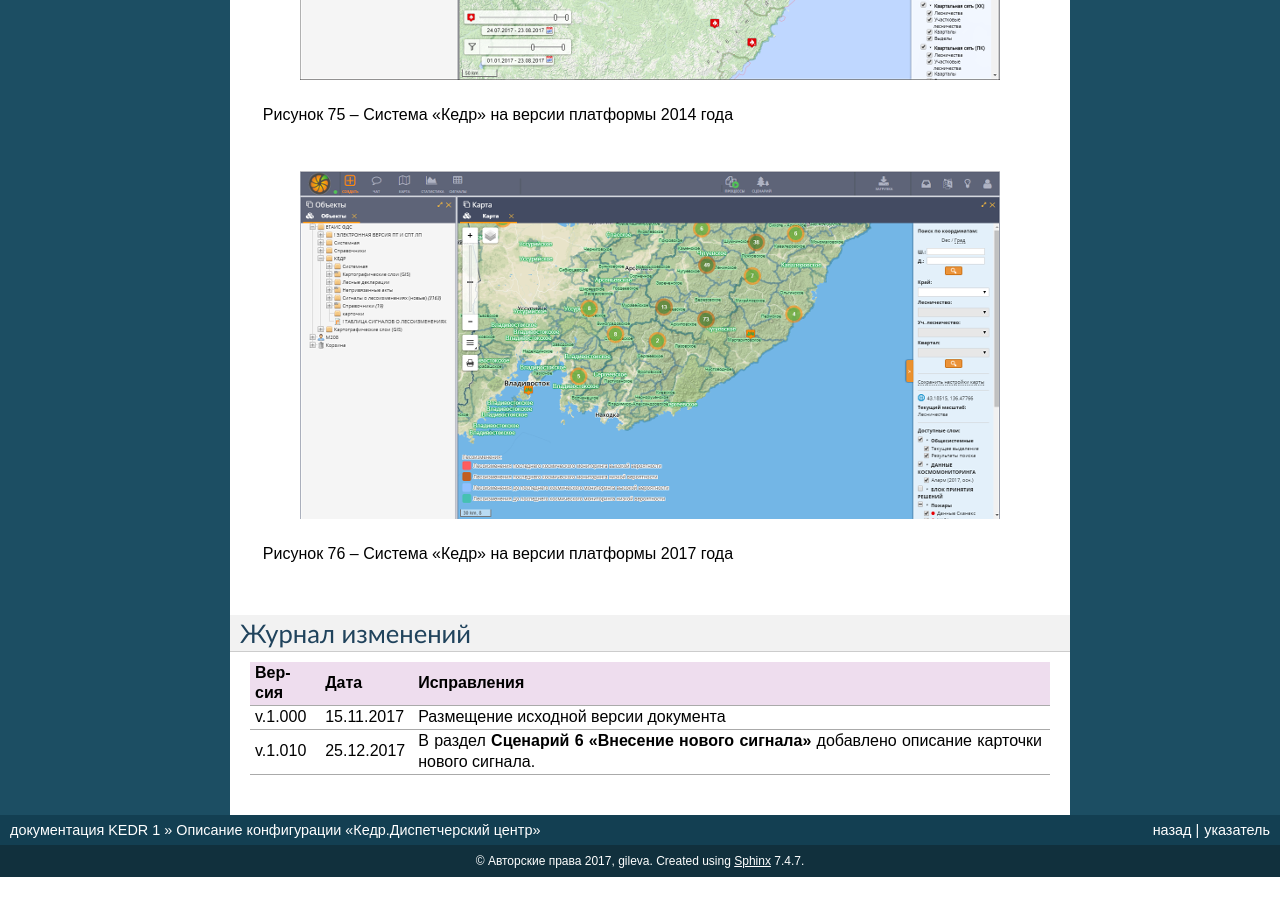
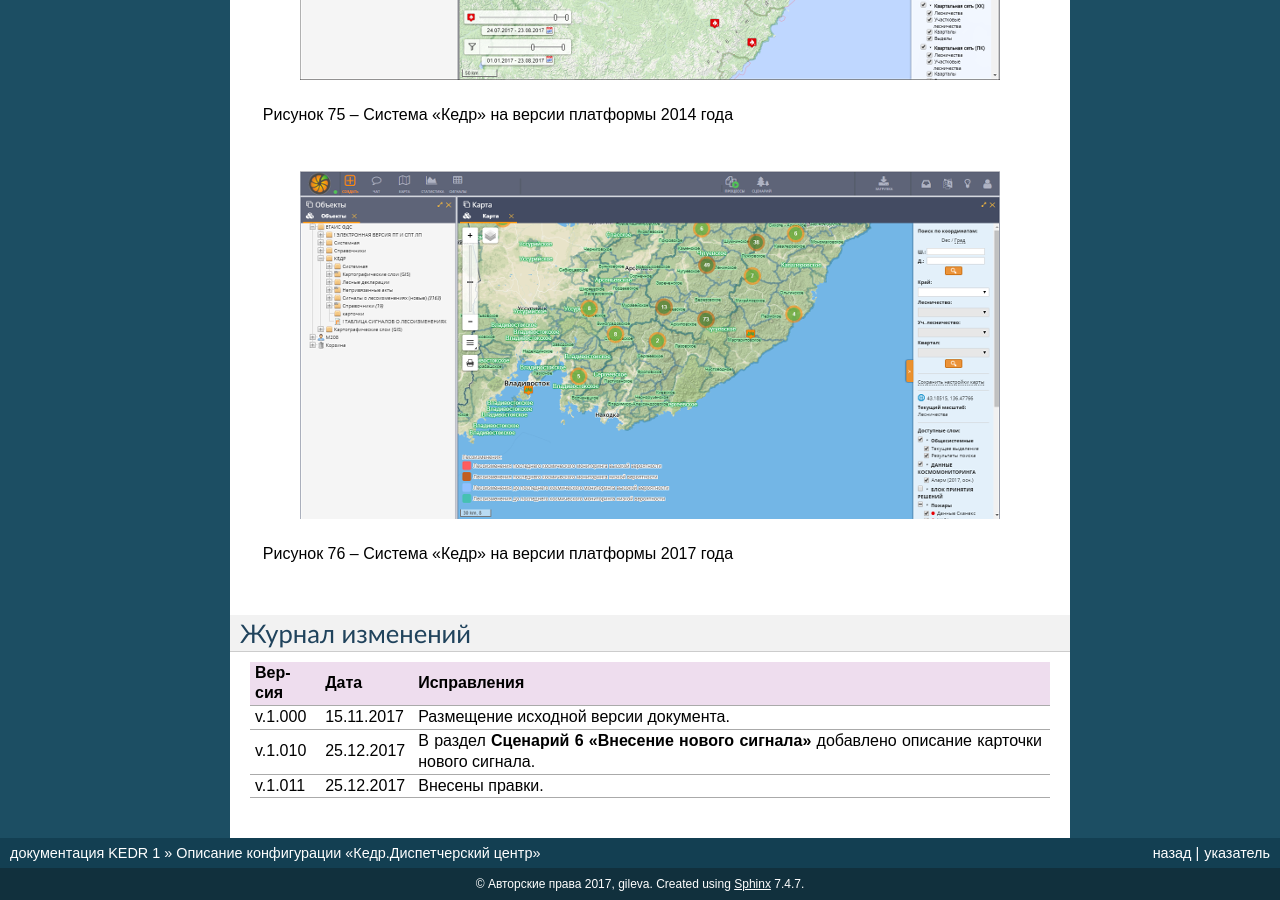
Before and after one commit to citoruspm/kedrsys, a Sphinx documentation site: the page built from source/kedr.rst, in a window 1280 px wide and 900 px high, scrolled down 55344 px. Built offline with Sphinx 7.4.7, drawn with Linux system fonts in a browser that asks for light colours; formulas are drawn with MathJax 3; before the commit the page ends 56221 px from its top, so only the background shows below that.

Commit message:
Update kedr.rst

```diff
--- a/source/kedr.rst
+++ b/source/kedr.rst
@@ -1793,9 +1793,11 @@
 +-----------+--------------+-------------------------------------------------------------------------------------------------+
 | Версия    | Дата         | Исправления                                                                                     |
 +===========+==============+=================================================================================================+
-| v.1.000   | 15.11.2017   | Размещение исходной версии документа                                                            |
+| v.1.000   | 15.11.2017   | Размещение исходной версии документа.                                                           |
 +-----------+--------------+-------------------------------------------------------------------------------------------------+
 | v.1.010   | 25.12.2017   | В раздел **Сценарий 6 «Внесение нового сигнала»** добавлено описание карточки нового сигнала.   |
++-----------+--------------+-------------------------------------------------------------------------------------------------+
+| v.1.011   | 25.12.2017   | Внесены правки.                                                                                 |
 +-----------+--------------+-------------------------------------------------------------------------------------------------+
 
 .. |image0| image:: https://github.com/citoruspm/kedrsys/blob/master/source/_static/zapros_snimkov_3.png?raw=true
```
